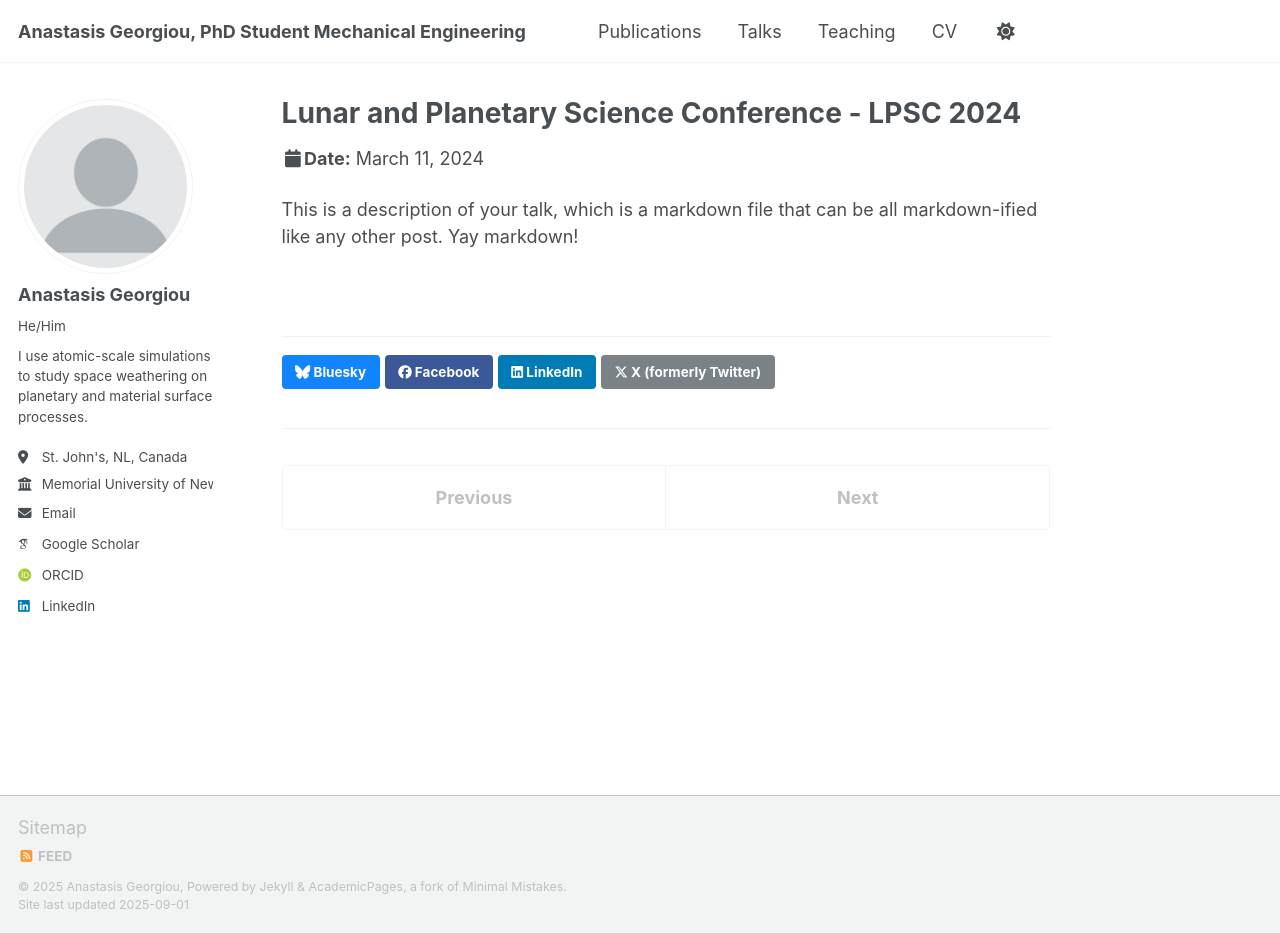
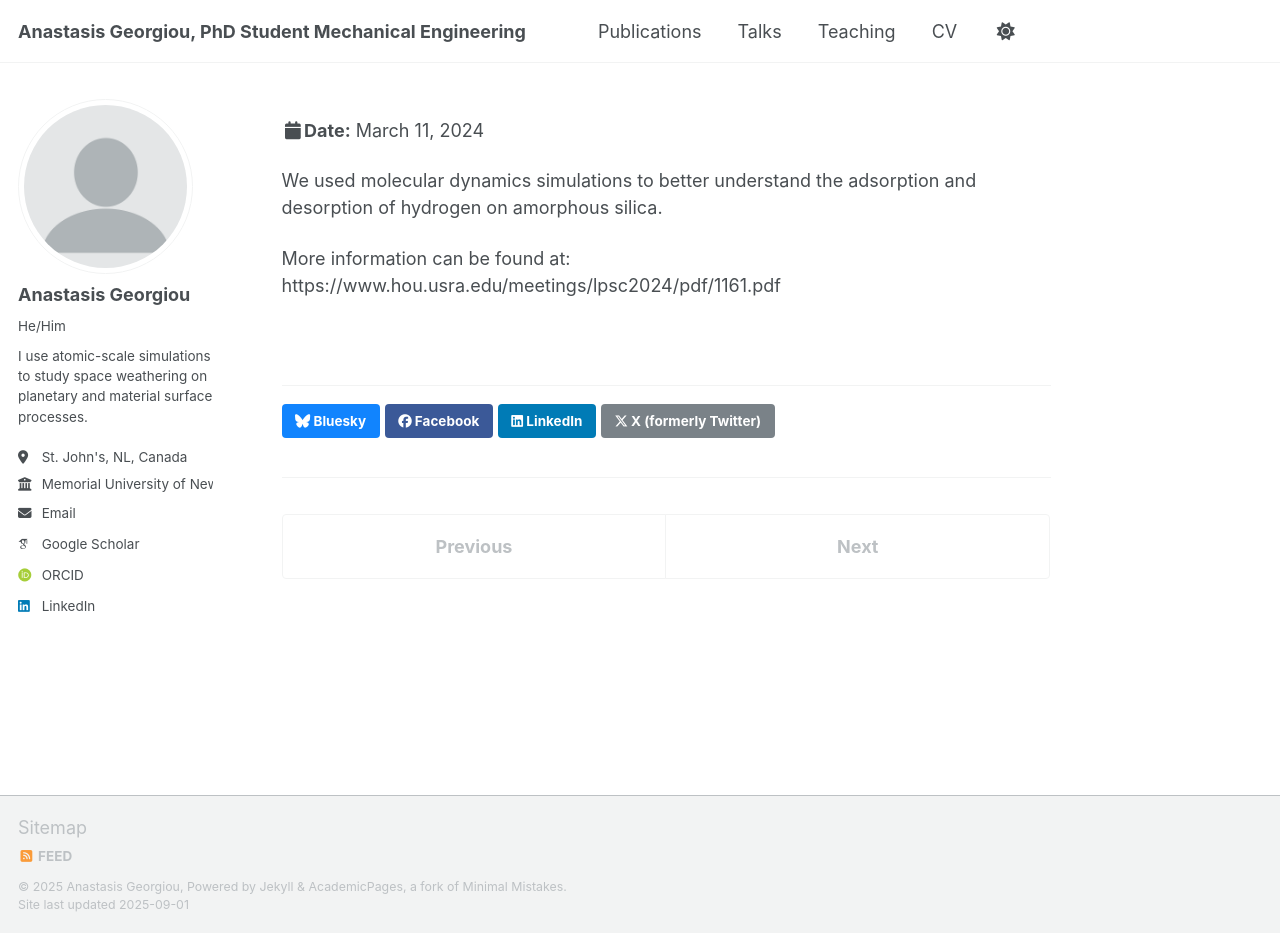
Before and after one commit to a-georgiou19/apgeorgiou.github.io, a Jekyll site: the page built from _talks/2012-03-01-talk-1.md, in a window 1280 px wide and 933 px high. Built offline with Jekyll 4.4.1, drawn with Linux system fonts in a browser that asks for light colours; some web fonts are replaced; a script that is not in the unit is left out.

Commit message:
2012-03-01-talk-1.md

```diff
--- a/_talks/2012-03-01-talk-1.md
+++ b/_talks/2012-03-01-talk-1.md
@@ -1,11 +1,13 @@
 ---
-title: "Lunar and Planetary Science Conference - LPSC 2024"
+title: ""
 collection: talks
 type: "Poster"
 permalink: /talks/2012-03-01-talk-1
-venue: "The Woodlands, TX/Virtual"
+venue: "Lunar and Planetary Science Conference - LPSC 2024"
 date: 2024-03-11
 location: "The Woodlands, TX/Virtual"
 ---
 
-This is a description of your talk, which is a markdown file that can be all markdown-ified like any other post. Yay markdown!
+We used molecular dynamics simulations to better understand the adsorption and desorption of hydrogen on amorphous silica.
+
+More information can be found at: https://www.hou.usra.edu/meetings/lpsc2024/pdf/1161.pdf
```
